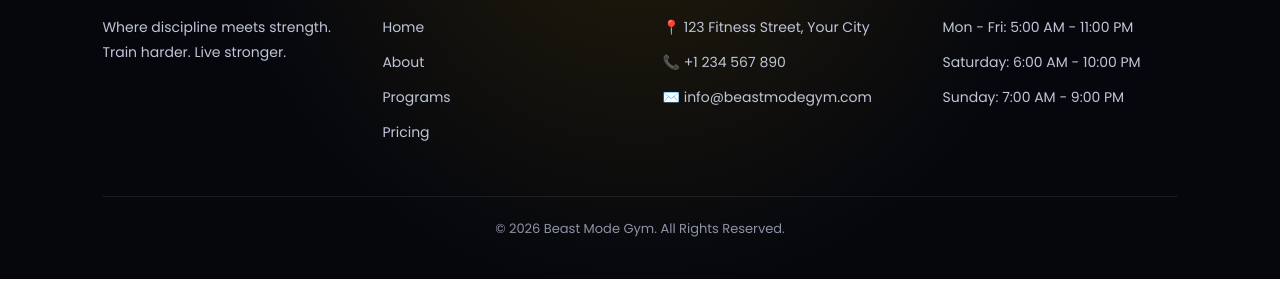
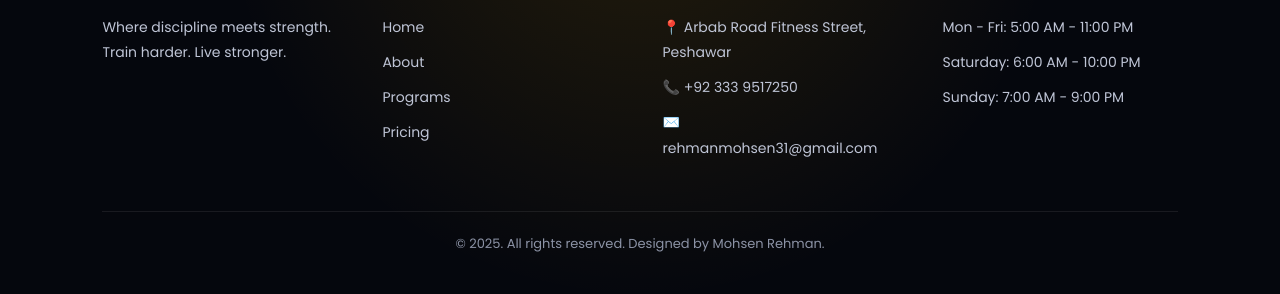
Before and after one commit to MohsenRehman/Gym-Website, a plain HTML site: page index.html in a window 1280 px wide. Shown: the part 6692-6986 px from the top of the page. Drawn offline with Linux system fonts and the light colour scheme.

Commit message:
add changes

```diff
--- a/index.html
+++ b/index.html
@@ -287,9 +287,9 @@
 
       <div class="footer-col">
         <h4>Contact</h4>
-        <p>📍 123 Fitness Street, Your City</p>
-        <p>📞 +1 234 567 890</p>
-        <p>✉️ info@beastmodegym.com</p>
+        <p>📍 Arbab Road Fitness Street, Peshawar</p>
+        <p>📞 +92 333 9517250</p>
+        <p>✉️ rehmanmohsen31@gmail.com</p>
       </div>
 
       <div class="footer-col">
@@ -301,7 +301,7 @@
     </div>
 
     <div class="footer-bottom">
-      © 2026 Beast Mode Gym. All Rights Reserved.
+     © 2025. All rights reserved. Designed by Mohsen Rehman.
     </div>
   </footer>
 
```
